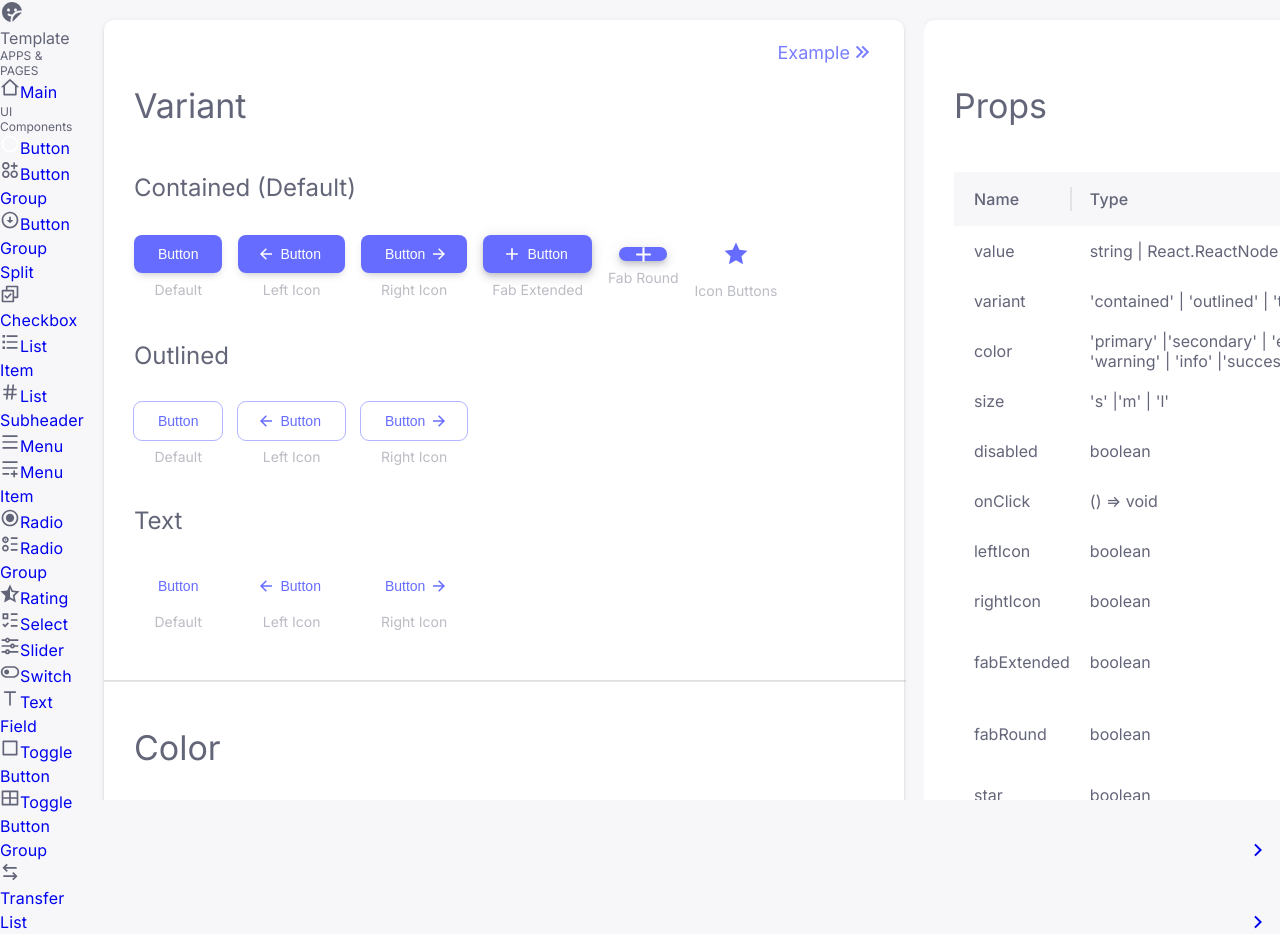
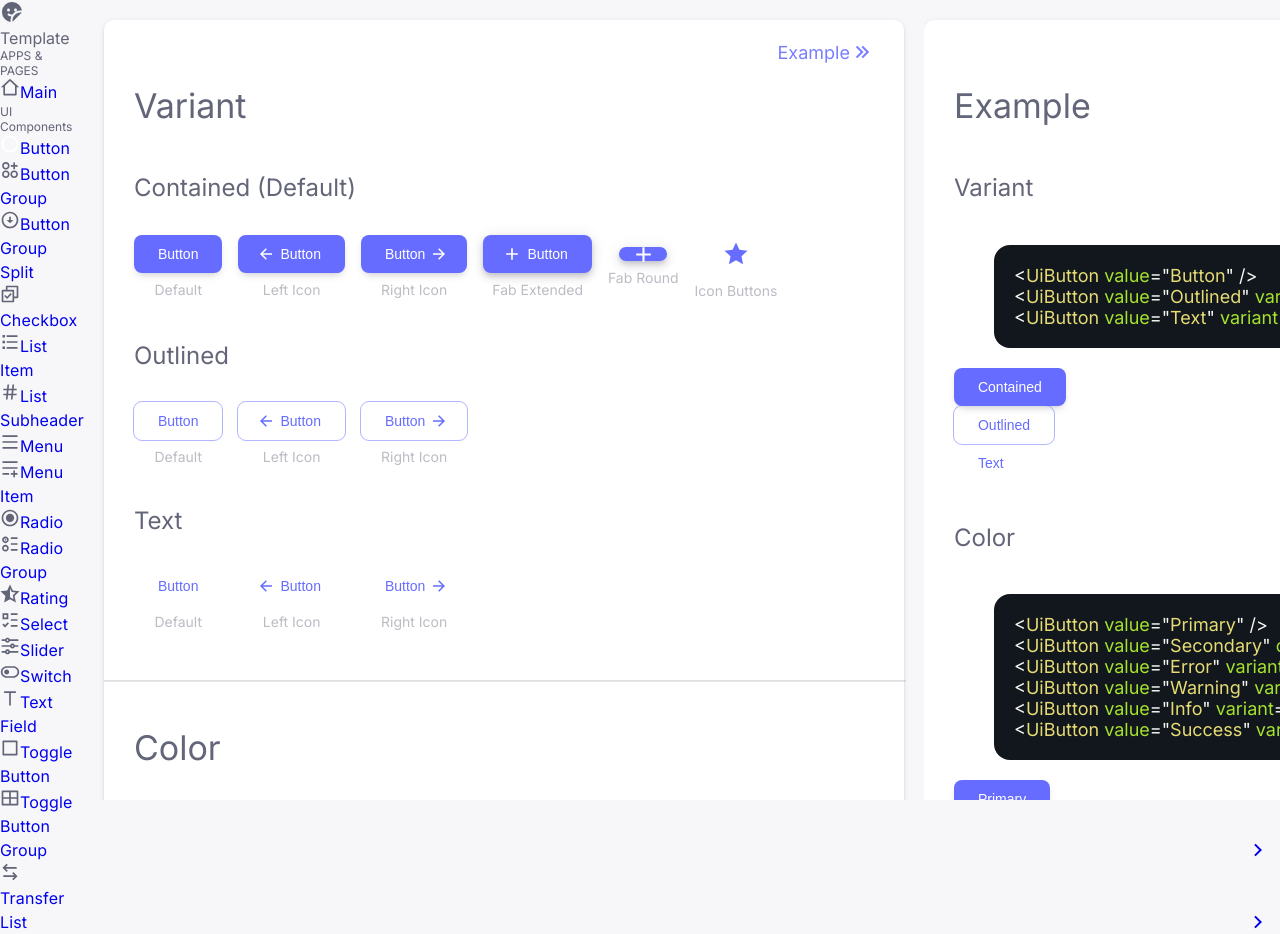
Before and after one commit to HaJaehyeong/template, a Next.js app: page /how-to-use/button in a window 1280 px wide. Both pictures are taken after a click on the element "Example". Shown: the top 934 px of the page. Built offline with nearby package versions, Linux system fonts and the light colour scheme.

Commit message:
[WIP] add button example

```diff
--- a/src/app/(sample)/how-to-use/(ui-components)/button/_components/button-example/button-example.module.scss
+++ b/src/app/(sample)/how-to-use/(ui-components)/button/_components/button-example/button-example.module.scss
@@ -0,0 +1,19 @@
+.results-wrapper {
+  display: flex;
+  flex-direction: column;
+  justify-content: center;
+  align-items: center;
+  gap: 15px;
+
+  margin: 20px 40px;
+  width: calc(100% - 80px);
+
+  font-size: 20px;
+
+  > .results {
+    display: flex;
+    flex-direction: row;
+    align-items: center;
+    gap: 30px;
+  }
+}
--- a/src/app/(sample)/how-to-use/(ui-components)/button/_components/button-example/button-example.tsx
+++ b/src/app/(sample)/how-to-use/(ui-components)/button/_components/button-example/button-example.tsx
@@ -1,3 +1,5 @@
+import UiButton from '@/ui/button/button';
+import CodeEditor from '../../../_components/code-editor/code-editor';
 import PropsTable from '../../../_components/props-table/props-table';
 import styles from './button-example.module.scss';
 
@@ -85,6 +87,35 @@ const ButtonProps = [
 const ButtonExample: React.FC = () => {
   return (
     <div className={styles.exampleWrapper}>
+      <h4>Example</h4>
+
+      <h5>Variant</h5>
+      <CodeEditor
+        code={`<UiButton value="Button" />\n<UiButton value="Outlined" variant="outlined" />\n<UiButton value="Text" variant="text" />`}
+      />
+      <div className={styles.resultsWrapper}>
+        <div className={styles.results}>
+          <UiButton value="Contained" />
+          <UiButton value="Outlined" variant="outlined" />
+          <UiButton value="Text" variant="text" />
+        </div>
+      </div>
+
+      <h5>Color</h5>
+      <CodeEditor
+        code={`<UiButton value="Primary" />\n<UiButton value="Secondary" color="secondary" />\n<UiButton value="Error" variant="outlined" color="error" />\n<UiButton value="Warning" variant="outlined" color="warning" />\n<UiButton value="Info" variant="text" color="info" />\n<UiButton value="Success" variant="text" color="success" />`}
+      />
+      <div className={styles.resultsWrapper}>
+        <div className={styles.results}>
+          <UiButton value="Primary" />
+          <UiButton value="Secondary" color="secondary" />
+          <UiButton value="Error" variant="outlined" color="error" />
+          <UiButton value="Warning" variant="outlined" color="warning" />
+          <UiButton value="Info" variant="text" color="info" />
+          <UiButton value="Success" variant="text" color="success" />
+        </div>
+      </div>
+
       <h4>Props</h4>
       <PropsTable datas={ButtonProps} />
     </div>
```
